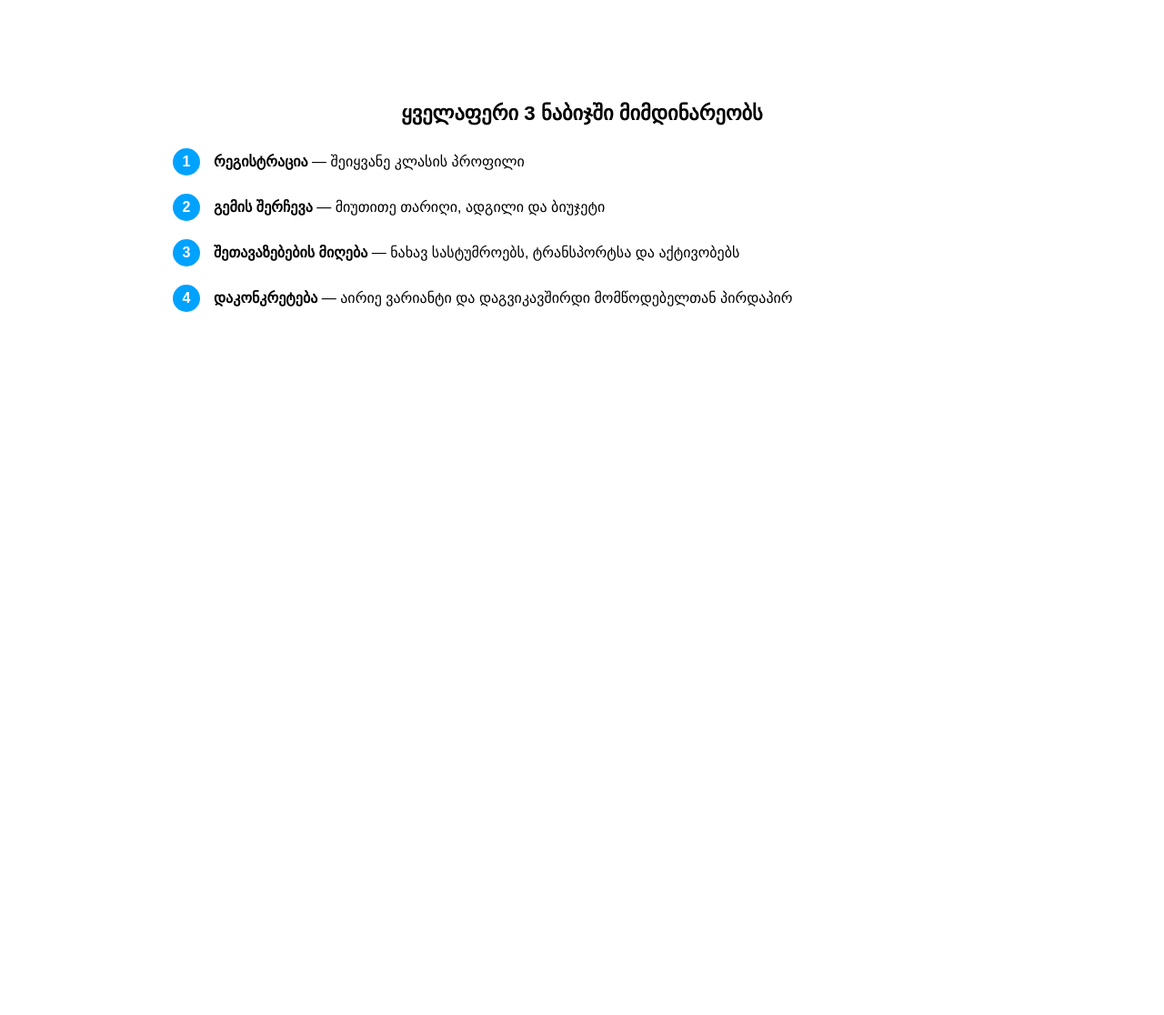
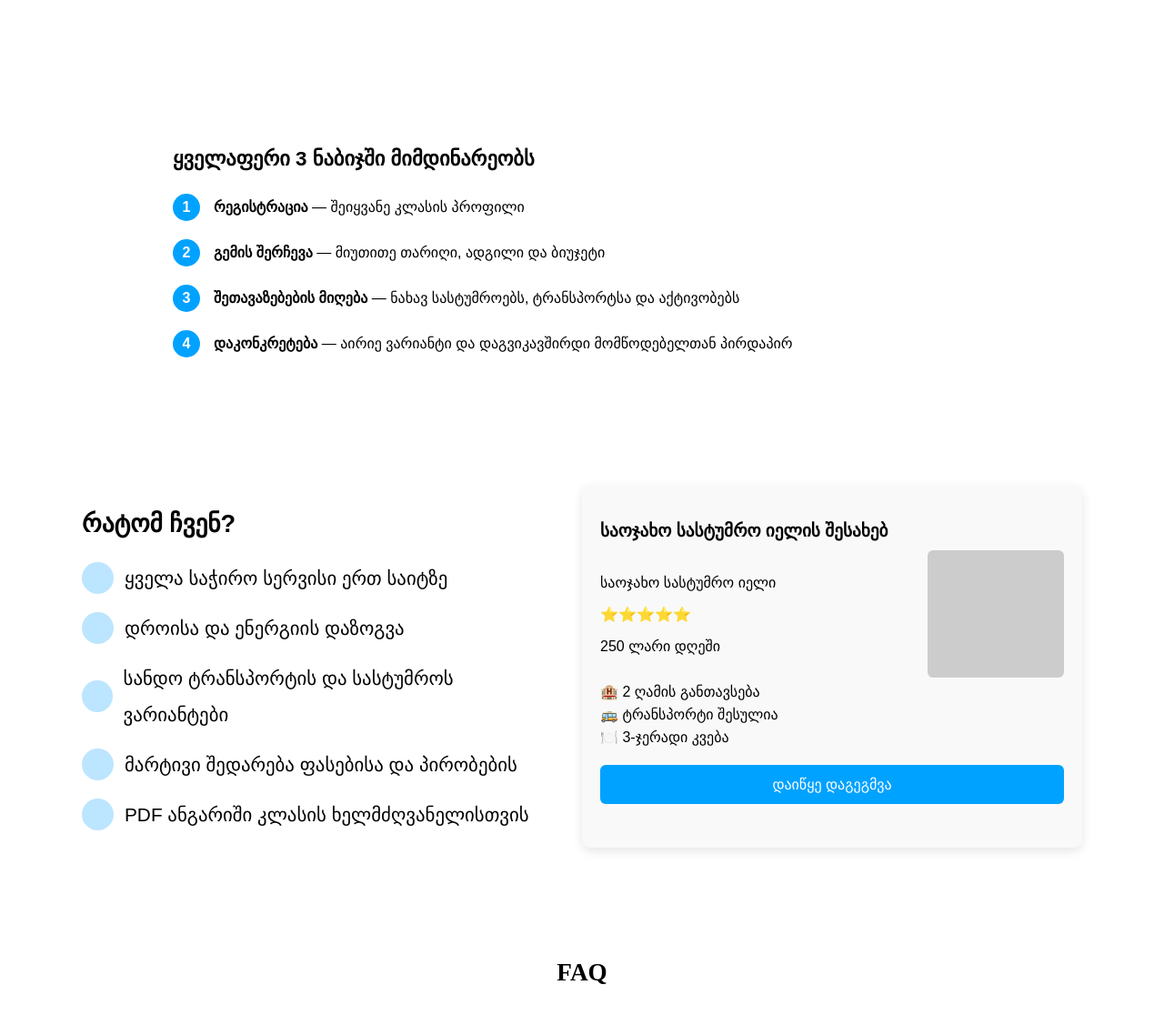
Before and after one commit to sabuka-dumbo/SkolaTrip, a Django app: page / in a window 1280 px wide. Shown: the part 450-1566 px from the top of the page at 91% size. Before the commit the page ends 793 px from the top, so only its background shows below. Run offline with Django 5.2, Linux system fonts and the light colour scheme.

Commit message:
Aug 5, 2025, 2:43 PM

```diff
--- a/SkolaTrip/st/static/css/register.css
+++ b/SkolaTrip/st/static/css/register.css
@@ -1,3 +1,7 @@
+body {
+    font-family: 'Noto Sans Georgian', sans-serif;
+}
+
 .form-cont {
     display: flex;
     justify-content: flex-end;
@@ -46,7 +50,6 @@ input {
 
     .reg-numb {
         display: flex;
-        width: 20px;
         gap: 5px;
     }
 
--- a/SkolaTrip/st/static/css/styles.css
+++ b/SkolaTrip/st/static/css/styles.css
@@ -51,17 +51,15 @@
 
 #steps-section {
     max-width: 900px;
-    margin: 90px auto;
+    margin: 140px auto;
     padding: 0 20px;
     font-family: Sylfaen, sans-serif;
-    text-align: center;
 }
 
 #steps-section h2 {
     font-size: 1.4rem;
     margin-bottom: 25px;
     font-weight: bold;
-    text-align: center;
 }
 
 
@@ -92,8 +90,115 @@
     line-height: 1.4;
 }
 
+#offer-section {
+    max-width: 1100px;
+    margin: 80px auto;
+    display: flex;
+    flex-wrap: wrap;
+    gap: 40px;
+    justify-content: space-between;
+    padding: 0 20px;
+    font-family: Sylfaen, sans-serif;
+}
+
+.offer-left {
+    flex: 1 1 400px;
+    line-height: 40px;
+}
+
+.offer-left h2 {
+    font-size: 1.7rem;
+    margin-bottom: 20px;
+}
 
 
+
+.offer-left ul {
+    list-style: none;
+    padding: 0;
+}
+
+.offer-left li {
+    display: flex;
+    align-items: center;
+    margin-bottom: 15px;
+    font-size: 1.3rem;
+}
+
+.dot {
+    width: 35px;
+    height: 35px;
+    background-color: #BCE5FF;
+    border-radius: 50%;
+    display: inline-block;
+    margin-right: 12px;
+}
+
+.offer-right {
+    flex: 1 1 400px;
+    background-color: #f9f9f9;
+    padding: 20px;
+    border-radius: 10px;
+    box-shadow: 0 4px 12px rgba(0,0,0,0.1);
+    display: flex;
+    flex-direction: column;
+}
+
+.offer-right h3 {
+    font-size: 1.2rem;
+    margin-bottom: 10px;
+}
+
+.hotel-image-placeholder {
+    width: 150px;
+    height: 140px;
+    background-color: #ccc;
+    border-radius: 6px;
+    flex-shrink: 0;
+}
+
+.hotel-info p {
+    margin: 6px 0;
+    font-size: 1rem;
+}
+
+.offer-button {
+    margin-top: 15px;
+    padding: 12px 20px;
+    background-color: #00A2FF;
+    color: white;
+    border: none;
+    border-radius: 6px;
+    cursor: pointer;
+    font-size: 1rem;
+}
+
+.offer-button:hover {
+    background-color: #007FCC;
+}
+
+.hotel-top {
+    display: flex;
+    justify-content: space-between;
+    align-items: center;
+    gap: 20px;
+    flex-wrap: wrap;
+}
+
+#star {
+    flex: 1;
+    font-size: 1rem;
+}
+
+#faq-sec{
+    display: flex;
+    justify-content: center;
+    margin-top: 100px;
+}
+
+#faq-sec h2{
+    font-size: 1.7rem;
+}
 
 /* responsive */
 @media (max-width: 768px) {
@@ -124,6 +229,26 @@
         width: 300px;
     }
 }
+
+@media (max-width: 768px) {
+    #offer-section {
+        flex-direction: column;
+        align-items: center;
+    }
+
+    .offer-left, .offer-right {
+        width: 100%;
+    }
+
+    .offer-right {
+        text-align: center;
+    }
+
+    .hotel-info {
+        text-align: left;
+    }
+}
+
 
 @media (max-width: 600px) {
     #steps-section h2 {
--- a/SkolaTrip/st/templates/index.html
+++ b/SkolaTrip/st/templates/index.html
@@ -43,5 +43,40 @@
                 <p><strong>დაკონკრეტება</strong> — აირიე ვარიანტი და დაგვიკავშირდი მომწოდებელთან პირდაპირ</p>
             </div>
         </section>
+
+        <section id="offer-section">
+    <div class="offer-left">
+        <h2>რატომ ჩვენ?</h2>
+        <ul>
+            <li><span class="dot"></span> ყველა საჭირო სერვისი ერთ საიტზე</li>
+            <li><span class="dot"></span> დროისა და ენერგიის დაზოგვა</li>
+            <li><span class="dot"></span> სანდო ტრანსპორტის და სასტუმროს ვარიანტები</li>
+            <li><span class="dot"></span> მარტივი შედარება ფასებისა და პირობების</li>
+            <li><span class="dot"></span>PDF ანგარიში კლასის ხელმძღვანელისთვის</li>
+        </ul>
+    </div>
+    <div class="offer-right">
+        <h3>საოჯახო სასტუმრო იელის შესახებ</h3>
+        <div class="hotel-top">
+            <div id="star">
+            <p>საოჯახო სასტუმრო იელი</p>
+            <p><strong>⭐️⭐️⭐️⭐️⭐️</strong></p>
+            <p>250 ლარი დღეში</p>
+        </div>
+        <div class="hotel-image-placeholder"></div>
+    </div>
+        <div class="hotel-info">
+            <p>🏨 2 ღამის განთავსება</p>
+            <p>🚌 ტრანსპორტი შესულია</p>
+            <p>🍽️ 3-ჯერადი კვება</p>
+        </div>
+        <button class="offer-button">დაიწყე დაგეგმვა</button>
+    </div>
+    </section>
+
+    <section id="faq-sec">
+        <h2>FAQ</h2>
+    </section>
+
     <script src="{% static 'js/index.js' %}"></script>
 {% endblock %}
--- a/SkolaTrip/st/templates/login.html
+++ b/SkolaTrip/st/templates/login.html
@@ -5,6 +5,7 @@
 {% block head %}
     <!-- აქ ვწერთ რაც იწერება head ტეგში -->
     <link rel="stylesheet" href="{% static 'css/login.css' %}">
+    <link href="https://fonts.googleapis.com/css2?family=Noto+Sans+Georgian&display=swap" rel="stylesheet">
 {% endblock %}
 
     <!-- ამის შიგნით ვწერთ რაც იწერება title ტეგში -->
@@ -15,9 +16,8 @@ Login
 {% block body %}
     <!-- აქ ვწერთ რაც იწერება body ტეგში -->
 
-
+    <img src="{% static 'pics/schooltrip.jpg'%}" alt="">
     <form class="form-cont">
-
         <div class="login-cont">
             <h2>SkolaTrip შესვლა</h2>
             <h4>ელ-ფოსტა</h4>
--- a/SkolaTrip/st/templates/register.html
+++ b/SkolaTrip/st/templates/register.html
@@ -5,6 +5,7 @@
 {% block head %}
     <!-- აქ ვწერთ რაც იწერება head ტეგში -->
     <link rel="stylesheet" href="{% static 'css/register.css' %}">
+    <link href="https://fonts.googleapis.com/css2?family=Noto+Sans+Georgian&display=swap" rel="stylesheet">
 {% endblock %}
 
     <!-- ამის შიგნით ვწერთ რაც იწერება title ტეგში -->
```
Also changed, not shown: SkolaTrip/st/static/css/login.css (+7 -2 lines), SkolaTrip/st/static/pics/schooltrip.jpg (added).
